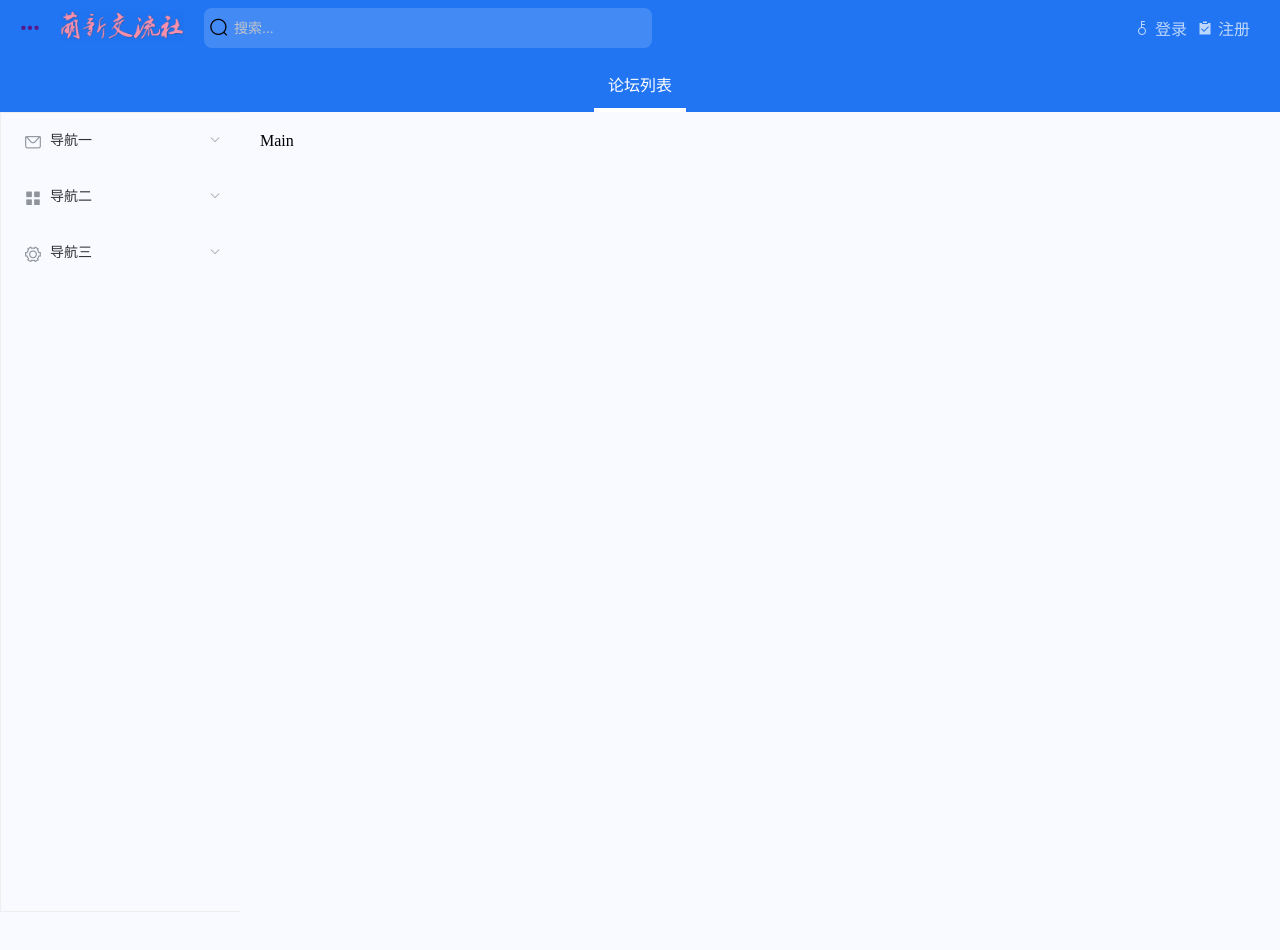
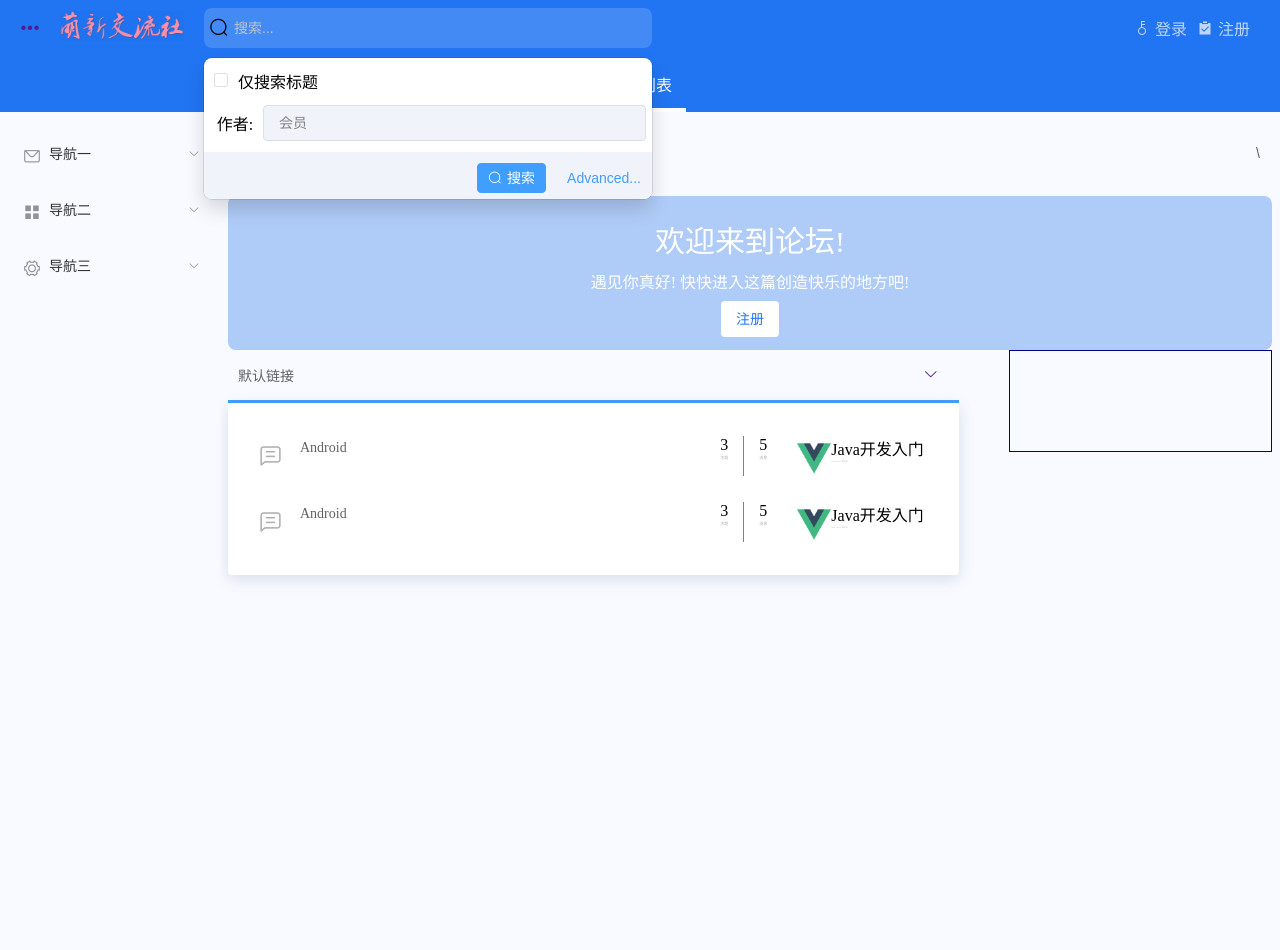
Before and after one commit to newcodeteam/newcodebbs-vue, a Vue app: page /#/home in a window 1280 px wide. Shown: the top 950 px of the page. Built offline with nearby package versions, Linux system fonts and the light colour scheme.

Commit message:
更新首页内容

```diff
--- /dev/null
+++ b/src/components/Body/list/index.vue
@@ -0,0 +1,191 @@
+<template>
+  <div>
+    <div class="top">
+      <el-link href="" @click.prevent="t()" target="_blank">默认链接</el-link>
+      <a href="" @click.prevent="show2 = !show2"
+        ><i class="el-icon-arrow-down"></i
+      ></a>
+    </div>
+    <transition name="el-zoom-in-top">
+      <div v-show="show2" class="transition-box">
+        <div class="li">
+          <div class="left">
+            <i class="el-icon-chat-line-square"></i>
+            <div>
+              <el-link href="" @click.prevent="t()" target="_blank" id="m"
+                >Android</el-link
+              >
+            </div>
+          </div>
+          <div class="right">
+            <div class="zhuti">
+              <span>3</span>
+              <span>主题</span>
+            </div>
+            <div class="xiaoxi">
+              <span>5</span>
+              <span>消息</span>
+            </div>
+            <div class="asd">
+              <img src="../../../assets/logo.png" alt="用户头像" />
+              <div>
+                <span>Java开发入门</span>
+                <span id="time"
+                  >2021-05-25~<el-link
+                    href=""
+                    @click.prevent="t()"
+                    target="_blank"
+                    >用户名</el-link
+                  ></span
+                >
+              </div>
+            </div>
+          </div>
+        </div>
+        <div class="li">
+          <div class="left">
+            <i class="el-icon-chat-line-square"></i>
+            <div>
+              <el-link href="" @click.prevent="t()" target="_blank" id="m"
+                >Android</el-link
+              >
+            </div>
+          </div>
+          <div class="right">
+            <div class="zhuti">
+              <span>3</span>
+              <span>主题</span>
+            </div>
+            <div class="xiaoxi">
+              <span>5</span>
+              <span>消息</span>
+            </div>
+            <div class="asd">
+              <img src="../../../assets/logo.png" alt="用户头像" />
+              <div>
+                <span>Java开发入门</span>
+                <span id="time"
+                  >2021-05-25~<el-link
+                    href=""
+                    @click.prevent="t()"
+                    target="_blank"
+                    >用户名</el-link
+                  ></span
+                >
+              </div>
+            </div>
+          </div>
+        </div>
+      </div>
+    </transition>
+  </div>
+</template>
+
+<script>
+export default {
+  name: "List",
+  data() {
+    return {
+      show2: true,
+    };
+  },
+};
+</script>
+
+<style scoped>
+img {
+  height: 35px;
+  width: 34px;
+  margin-top: 5px;
+}
+
+/* 点击下拉按钮 */
+.top {
+  height: 50px;
+  width: 100%;
+  display: flex;
+  justify-content: space-between;
+  align-items: center;
+  border-bottom: #409eff 3px solid;
+}
+.top * {
+  margin: 0 10px;
+}
+/* 内容 */
+
+.transition-box {
+  margin-bottom: 10px;
+  width: 100%;
+  border-radius: 4px;
+  background-color: #ffffff;
+  text-align: center;
+  padding: 20px 20px;
+  box-sizing: border-box;
+  margin-right: 20px;
+  box-shadow: 0 4px 15px 0 rgba(88, 106, 153, 0.2);
+}
+
+/* 每一条内容 */
+.li {
+  padding: 8px 0;
+  height: 50px;
+  border-radius: 8px;
+  display: flex;
+  justify-content: space-between;
+  align-items: center;
+}
+.li:hover {
+  background-color: rgb(229, 228, 230);
+}
+.left {
+  width: 50%;
+  display: flex;
+}
+#m {
+  padding: 7px;
+}
+.el-icon-chat-line-square {
+  font-size: 25px;
+  color: #afb0b3;
+  padding: 10px;
+}
+.right {
+  display: flex;
+}
+.zhuti {
+  border-right: gray 1px solid;
+}
+.zhuti,
+.xiaoxi {
+  padding: 0 15px;
+  display: flex;
+  flex-flow: column;
+}
+.zhuti :nth-child(2),
+.xiaoxi :nth-child(2) {
+  color: #afb0b3;
+  font-size: 4px;
+}
+.asd {
+  padding: 0 15px;
+  display: flex;
+  justify-content: center;
+}
+.asd div {
+  display: flex;
+  flex-flow: column;
+  justify-content: flex-start;
+}
+.asd div span {
+  text-align: start;
+}
+#time *,
+#time {
+  font-size: 2px;
+  display: flex;
+  color: #afb0b3;
+}
+#time /deep/ .el-link:hover {
+  color: #409eff;
+}
+</style>
--- a/src/components/Body/menu/index.vue
+++ b/src/components/Body/menu/index.vue
@@ -1,7 +1,7 @@
 <template>
   <div class="menu">
-    <el-container style="height: 100%; border: 1px solid #eee">
-      <el-aside width="240px">
+    <el-container style="height: 100%">
+      <el-aside width="220px">
         <el-menu :default-openeds="['0']">
           <el-submenu index="1">
             <template slot="title"
@@ -71,7 +71,7 @@ export default {
   position: sticky;
   top: 0;
   height: 100%;
-  width: 240px;
+  width: 220px;
 }
 /* 去除下拉滚动条 */
 .el-aside::-webkit-scrollbar {
--- a/src/components/Header/index.vue
+++ b/src/components/Header/index.vue
@@ -6,6 +6,9 @@
       <div class="search">
         <i class="el-icon-search"></i>
         <el-input v-model="search" placeholder="搜索..." id="top"></el-input>
+        <!-- 搜索框弹窗 -->
+        <transition name="el-zoom-in-top">
+          <div v-show="show1 || show2" class="transition-box">
             <div class="menu">
               <div id="tittle"><el-checkbox /><span>仅搜索标题</span></div>
               <div id="user">
@@ -17,6 +20,8 @@
                 <el-button type="text">Advanced...</el-button>
               </div>
             </div>
+          </div>
+        </transition>
       </div>
     </div>
 
@@ -36,6 +41,8 @@ export default {
     return {
       search: "",
       user: "",
+      show1: false,
+      show2: true,
     };
   },
   methods: {
@@ -102,8 +109,17 @@ img {
   background-color: white;
 }
 /* 搜索框弹窗 */
+.transition-box {
+  width: 100%;
+  border-radius: 4px;
+  text-align: center;
+  padding: 20px 0px;
+  box-sizing: border-box;
+  position: absolute;
+  left: 0;
+  z-index: -1;
+}
 .menu {
-  display: none;
   position: absolute;
   bottom: -151px;
   border-radius: 8px;
@@ -130,7 +146,7 @@ img {
   justify-content: space-around;
   align-items: center;
 }
-#user .el-input input {
+#user .el-input /deep/ #te {
   padding: 0 15px;
   height: 36px;
   width: 97%;
--- a/src/pages/Home/index.vue
+++ b/src/pages/Home/index.vue
@@ -9,9 +9,28 @@
 
       <el-container>
         <!-- 左侧导航 -->
-        <el-aside width="240px"><Menu /></el-aside>
+        <el-aside width="220px"><Menu /></el-aside>
         <!-- 右侧body -->
-        <el-main>Main</el-main>
+        <el-main>
+          <!-- 欢迎框头部 -->
+          <div class="welcome">
+            <span>论坛列表</span>
+            <el-button>\</el-button>
+          </div>
+          <!-- 欢迎框 -->
+          <div class="mediu">
+            <h1>欢迎来到论坛!</h1>
+            <span>遇见你真好! 快快进入这篇创造快乐的地方吧!</span>
+            <el-button>注册</el-button>
+          </div>
+          <!-- 页面主体 -->
+          <div class="body">
+            <div class="left">
+              <List />
+            </div>
+            <div class="right"></div>
+          </div>
+        </el-main>
       </el-container>
     </el-container>
     <Footer>d</Footer>
@@ -21,9 +40,10 @@
 <script>
 import Header from "../../components/Header";
 import Menu from "../../components/Body/menu";
+import List from "../../components/Body/list";
 export default {
   name: "home",
-  components: { Header, Menu },
+  components: { Header, Menu, List },
 };
 </script>
 
@@ -44,7 +64,7 @@ a {
   position: fixed;
   top: 7vh;
   text-align: center;
-  z-index: 2;
+  z-index: -2;
 }
 #dd {
   position: relative;
@@ -56,6 +76,7 @@ a {
 /* 中间内容区 */
 
 .el-container .el-container {
+  padding-top: 15px;
   background-color: #f8faff;
   margin-top: 8px;
   z-index: 1;
@@ -64,15 +85,79 @@ a {
 .el-main {
   background-color: #f8faff;
   height: 2000px;
+  padding: 8px;
 }
+
+/* 左侧导航栏 */
+.el-aside {
+  height: 800px;
+  position: sticky;
+  top: 14vh;
+}
+.el-aside::-webkit-scrollbar {
+  display: none;
+}
+/* 右侧主体欢迎页 */
+.welcome {
+  display: flex;
+  justify-content: space-between;
+}
+.welcome span {
+  font-size: 25px;
+}
+.welcome .el-button {
+  padding: 1px 12px;
+  background-color: transparent;
+  border: none;
+}
+.welcome .el-button:hover {
+  background-color: #afcbf7;
+}
+/* 欢迎框 */
+.mediu {
+  height: 153.8px;
+  margin-top: 25px;
+  background-color: #afcbf7;
+  border-radius: 8px;
+  display: flex;
+  justify-content: center;
+  align-items: center;
+  flex-flow: column wrap;
+}
+.mediu h1 {
+  font-size: 30px;
+  font-weight: 500;
+}
+.mediu * {
+  margin-top: 8px;
+  color: white;
+}
+.mediu .el-button {
+  color: #2175f3;
+  padding: 11px 15px;
+  border: none;
+}
+.mediu .el-button:hover {
+  background-color: #2175f3;
+  color: white;
+}
+/* 页面信息主体 */
+.body {
+  display: flex;
+  justify-content: space-between;
+}
+.left {
+  width: 70%;
+}
+.right {
+  border: 1px solid darkblue;
+  height: 100px;
+  width: 25%;
+}
+/* 底部 */
 Footer {
   background-color: #ecf2fb;
   height: 200px;
   width: 100%;
 }
-.el-aside {
-  height: 100vh;
-  position: sticky;
-  top: 14vh;
-}
 </style>
```
Lines whose indentation alone changed are shown as unchanged.
